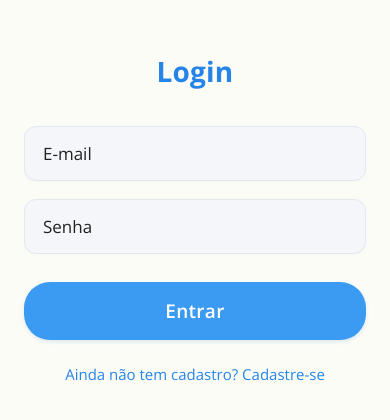
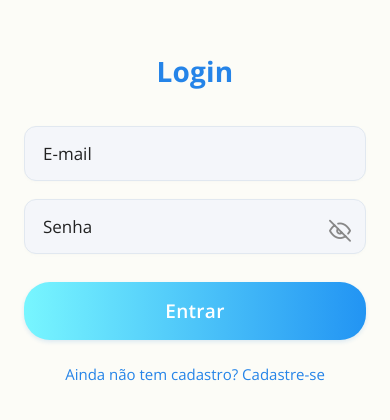
Before and after one commit to akemilol/Eventus-Mobile, a React Native app: screen /Login in a window 390 px wide. Shown: the part 184-604 px from the top of the page. Built offline with nearby package versions, Linux system fonts and the light colour scheme.

Commit message:
adição de degrade na pagina de login e cadastro

```diff
--- a/src/screens/TelaCadastro.jsx
+++ b/src/screens/TelaCadastro.jsx
@@ -3,6 +3,7 @@ import { useState } from "react";
 import { Feather } from '@expo/vector-icons';
 import styles from "../styles/telacadastro.styles";
 import { cadastrarUsuario } from "../services/usuarioService";
+import { LinearGradient } from 'expo-linear-gradient';
 
 function formatCPF(value) {
   return value.replace(/\D/g, '')
@@ -175,9 +176,21 @@ export default function TelaCadastro({ navigation }) {
               </TouchableOpacity>
             </View>
           </View>
-          <TouchableOpacity style={styles.button} activeOpacity={0.8} onPress={validarCampos}>
+          <LinearGradient
+          colors={["#78f6ff", "#2294f3"]}
+          start={{ x: 0, y: 0 }}
+          end={{ x: 1, y: 0 }}
+          style={styles.button}
+        >
+          <TouchableOpacity
+            style={{ width: "100%", alignItems: "center", justifyContent: "center" }}
+            activeOpacity={0.8}
+            onPress={validarCampos}
+          >
             <Text style={styles.buttonText}>Cadastrar</Text>
           </TouchableOpacity>
+        </LinearGradient>
+
           <TouchableOpacity style={styles.linkContainer} onPress={() => navigation.navigate("Login")}>
             <Text style={styles.linkText}>Já possui conta? Faça login</Text>
           </TouchableOpacity>
--- a/src/screens/TelaLogin.jsx
+++ b/src/screens/TelaLogin.jsx
@@ -3,10 +3,14 @@ import { View, TextInput, TouchableOpacity, Text, Alert, KeyboardAvoidingView, P
 import styles from '../styles/telalogin.styles';
 import { loginUsuario } from '../services/usuarioService';
 import AsyncStorage from '@react-native-async-storage/async-storage';
+import { LinearGradient } from 'expo-linear-gradient';
+import { Feather } from '@expo/vector-icons';
+
 
 export default function TelaLogin({ navigation }) {
   const [email, setEmail] = useState('');
   const [senha, setSenha] = useState('');
+  const [showSenha, setShowSenha] = useState(false);
 
   async function handleLogin() {
     if (!email || !senha) {
@@ -35,16 +39,33 @@ export default function TelaLogin({ navigation }) {
           autoCapitalize="none"
           keyboardType="email-address"
         />
+        <View style={styles.senhaWrapper}>
         <TextInput
           placeholder="Senha"
-          style={styles.input}
+          style={[styles.input, { marginBottom: 0, paddingRight: 40 }]}
           value={senha}
           onChangeText={setSenha}
-          secureTextEntry
+          secureTextEntry={!showSenha}
         />
-        <TouchableOpacity style={styles.button} onPress={handleLogin}>
+        <TouchableOpacity
+          style={styles.olho}
+          onPress={() => setShowSenha(!showSenha)}
+        >
+        <Feather name={showSenha ? "eye" : "eye-off"} size={22} color="#888" />
+        </TouchableOpacity>
+        </View>
+
+        <LinearGradient
+        colors={["#78f6ff", "#2294f3"]}
+        start={{ x: 0, y: 0 }}
+        end={{ x: 1, y: 0 }}
+        style={styles.button}
+      >
+        <TouchableOpacity style={{ width: '100%', alignItems: 'center', justifyContent: 'center' }} onPress={handleLogin}>
           <Text style={styles.buttonText}>Entrar</Text>
         </TouchableOpacity>
+        </LinearGradient>
+
         <TouchableOpacity style={styles.linkContainer} onPress={() => navigation.navigate('Cadastro')}>
           <Text style={styles.linkText}>Ainda não tem cadastro? Cadastre-se</Text>
         </TouchableOpacity>
```
